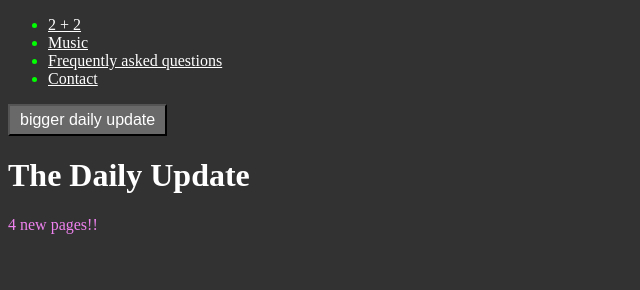
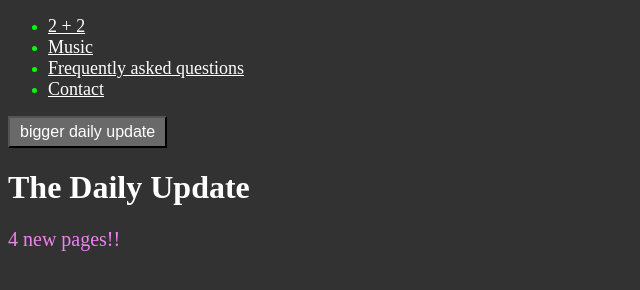
Before and after one commit to johnpedraza/johnpedraza.org, a plain HTML site: page index.html in a window 1280 px wide. Shown: the whole page, without its empty margins (0-640 px from the left). Drawn offline with Linux system fonts and the light colour scheme.

Commit message:
bigger fonts

```diff
--- a/style.css
+++ b/style.css
@@ -4,6 +4,7 @@ h1 {
 
 p {
   color: violet;
+  font-size: 20px;
 }
 
 .large {
@@ -12,6 +13,10 @@ p {
 
 li {
 	color: lime;
+}
+
+a {
+  font-size: 18px;
 }
 
 a:link {
```
